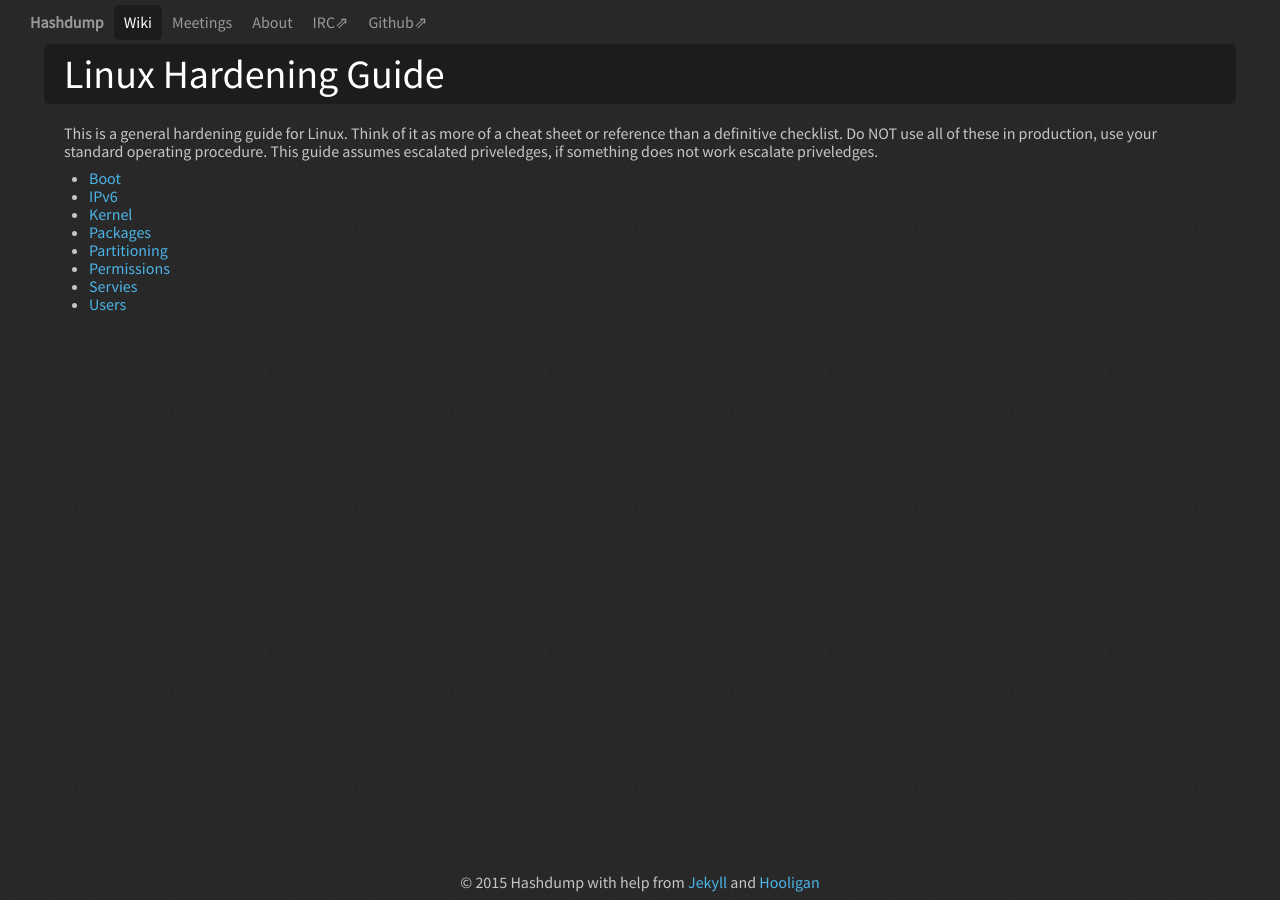
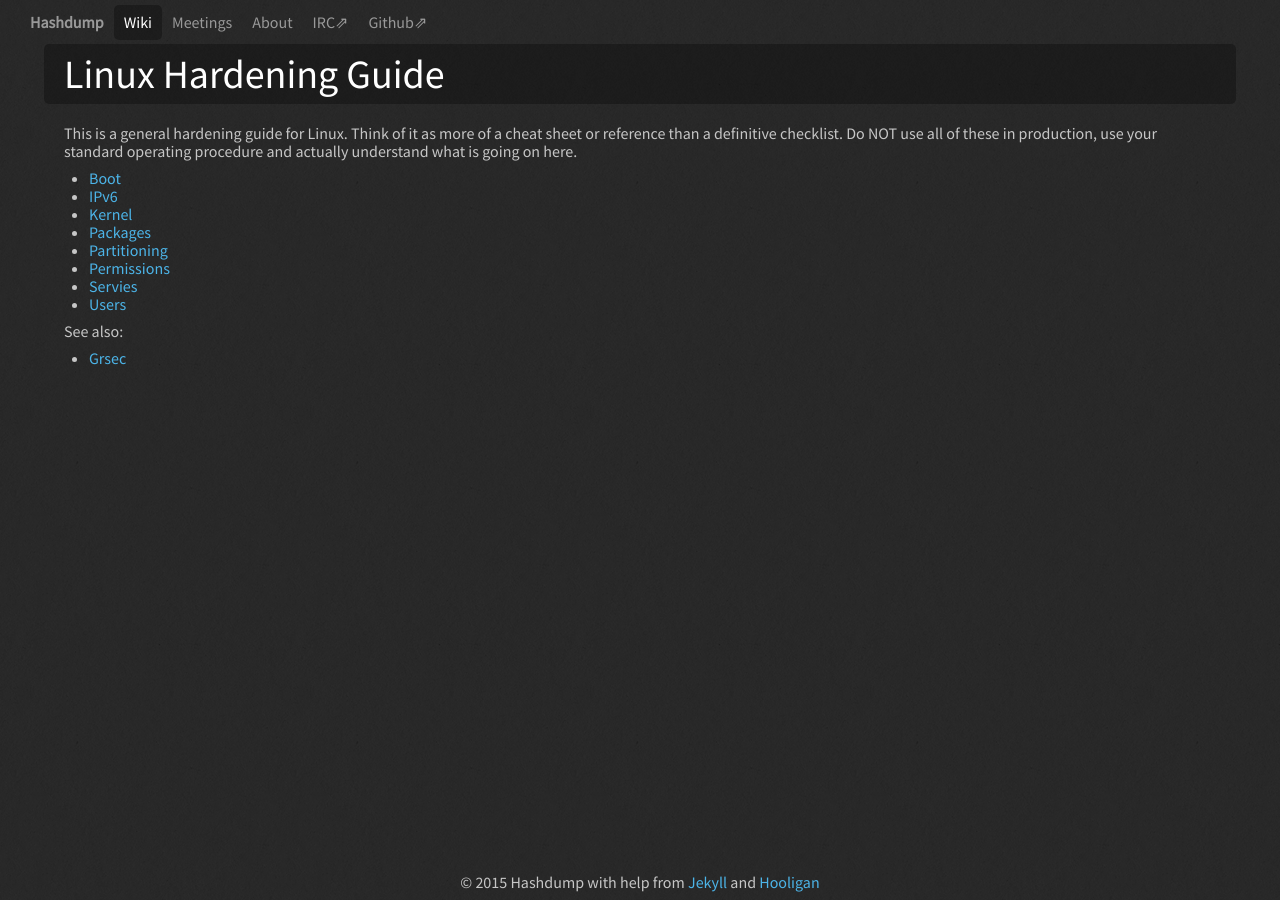
Before and after one commit to Hashdump/old-hashdump-site, a Jekyll site: the page built from _wiki/linux/hardening.md, in a window 1280 px wide. Built offline with Jekyll 4.4.1, drawn with Linux system fonts in a browser that asks for light colours; Markdown is read by kramdown in place of the engine named in the settings.

Commit message:
Fixed some silly wording and added a link to the soon to be page for grsec.

```diff
--- a/_wiki/linux/hardening.md
+++ b/_wiki/linux/hardening.md
@@ -1,7 +1,7 @@
 ---
 title: Linux Hardening Guide
 ---
-This is a general hardening guide for Linux. Think of it as more of a cheat sheet or reference than a definitive checklist. Do NOT use all of these in production, use your standard operating procedure. This guide assumes escalated priveledges, if something does not work escalate priveledges.
+This is a general hardening guide for Linux. Think of it as more of a cheat sheet or reference than a definitive checklist. Do NOT use all of these in production, use your standard operating procedure and actually understand what is going on here.
 
 - [Boot]({{ site.url }}/wiki/linux/hardening/boot.html)
 - [IPv6]({{ site.url }}/wiki/linux/hardening/ipv6.html)
@@ -11,3 +11,7 @@ This is a general hardening guide for Linux. Think of it as more of a cheat shee
 - [Permissions]({{ site.url }}/wiki/linux/hardening/permissions.html)
 - [Servies]({{ site.url }}/wiki/linux/hardening/services.html)
 - [Users]({{ site.url }}/wiki/linux/hardening/users.html)
+
+See also:
+
+- [Grsec]({{ site.url }}/wiki/linux/grsec.html)
```
